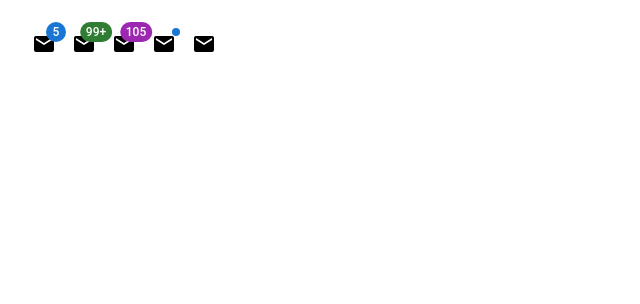
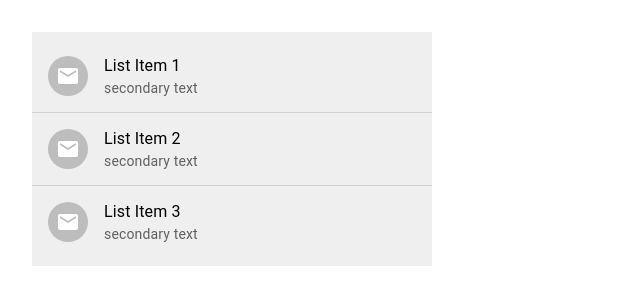
Before and after one commit to itsparasbisht/react-mui, a React (Create React App) app: page / in a window 1280 px wide. Shown: the top 304 px of the page, without its empty margins (0-640 px from the left). Built offline with nearby package versions, Linux system fonts and the light colour scheme.

Commit message:
mui list

```diff
--- a/src/App.js
+++ b/src/App.js
@@ -21,6 +21,7 @@
 import MuiBottomNav from "./components/MuiBottomNav";
 import MuiAvatar from "./components/MuiAvatar";
 import MuiBadge from "./components/MuiBadge";
+import MuiList from "./components/MuiList";
 
 function App() {
   return (
@@ -46,7 +47,8 @@
       {/* <MuiSpeedDial /> */}
       {/* <MuiBottomNav /> */}
       {/* <MuiAvatar /> */}
-      <MuiBadge />
+      {/* <MuiBadge /> */}
+      <MuiList />
     </div>
   );
 }
--- /dev/null
+++ b/src/components/MuiList.js
@@ -0,0 +1,52 @@
+import { Mail } from "@mui/icons-material";
+import {
+  Avatar,
+  Box,
+  Divider,
+  List,
+  ListItem,
+  ListItemAvatar,
+  ListItemButton,
+  ListItemIcon,
+  ListItemText,
+} from "@mui/material";
+import React from "react";
+
+function MuiList() {
+  return (
+    <Box sx={{ width: "400px", bgcolor: "#efefef" }} m={4}>
+      <List>
+        <ListItemButton>
+          <ListItem disablePadding>
+            <ListItemAvatar>
+              <Avatar>
+                <Mail />
+              </Avatar>
+            </ListItemAvatar>
+            <ListItemText primary="List Item 1" secondary="secondary text" />
+          </ListItem>
+        </ListItemButton>
+        <Divider />
+        <ListItem>
+          <ListItemAvatar>
+            <Avatar>
+              <Mail />
+            </Avatar>
+          </ListItemAvatar>
+          <ListItemText primary="List Item 2" secondary="secondary text" />
+        </ListItem>
+        <Divider />
+        <ListItem>
+          <ListItemAvatar>
+            <Avatar>
+              <Mail />
+            </Avatar>
+          </ListItemAvatar>
+          <ListItemText primary="List Item 3" secondary="secondary text" />
+        </ListItem>
+      </List>
+    </Box>
+  );
+}
+
+export default MuiList;
```
